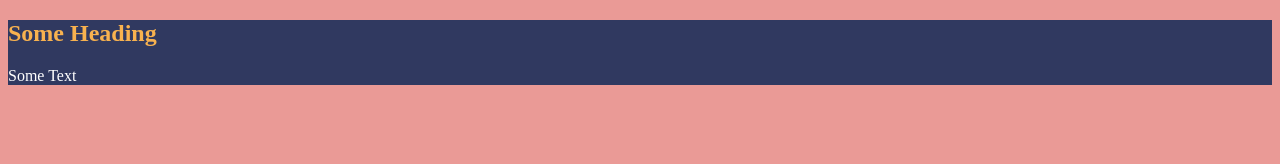
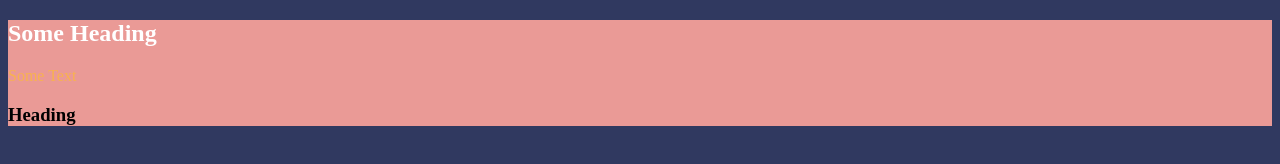
Before and after one commit to ElideZavala/Sass-, a website: page Ressourse-Files/up/index.html in a window 1280 px wide. Drawn offline with Linux system fonts and the light colour scheme.

Commit message:
animacion

```diff
--- a/Ressourse-Files/sass/style.scss
+++ b/Ressourse-Files/sass/style.scss
@@ -42,6 +42,29 @@ Sass Setup using NPM through node-sass
 /*
 Sass Maps => object => key-value pairs
 */
+// $colors: (
+// 	"color-primary": #303960,
+// 	"color-secondary": #ea9a96,
+// 	"color-tertiary": #f8b24f,
+// 	"color-white": #fff,
+// );
+
+// body {
+// 	background-color: map-get($colors, color-secondary3);
+// }
+
+// section {
+// 	background-color: map-get($colors, color-primary);
+// }
+
+// h2 {
+// 	color: map-get($colors, color-secondary);
+// }
+
+// p {
+// 	color: map-get($colors, color-tertiary)
+// }
+
 $colors: (
 	"color-primary": #303960,
 	"color-secondary": #ea9a96,
@@ -49,18 +72,22 @@ $colors: (
 	"color-white": #fff,
 );
 
+// body {
+// 	background-color: map-get($colors, color-secondary3);
+// }
+
 body {
-	background-color: $color-secondary;
+	background-color: map-get($colors, color-primary);
 }
 
 section {
-	background-color: map-get();
-}
+	background-color: map-get($colors, color-secondary);
 
-h2 {
-	color: $color-tertiary;
+	h2 {
+		color: map-get($colors, color-white);
+	}
 }
 
 p {
-	color: $color-white;
+	color: map-get($colors, color-tertiary)
 }
--- a/Ressourse-Files/up/index.html
+++ b/Ressourse-Files/up/index.html
@@ -11,7 +11,9 @@
 		<section>
 			<h2>Some Heading</h2>
 			<p>Some Text</p>
+			<div>
+				<h3>Heading</h3>
+			</div>
 		</section>
-
 	</body>
 </html>
```
Also changed, not shown: Ressourse-Files/up/css/style.css, 1 other file.
